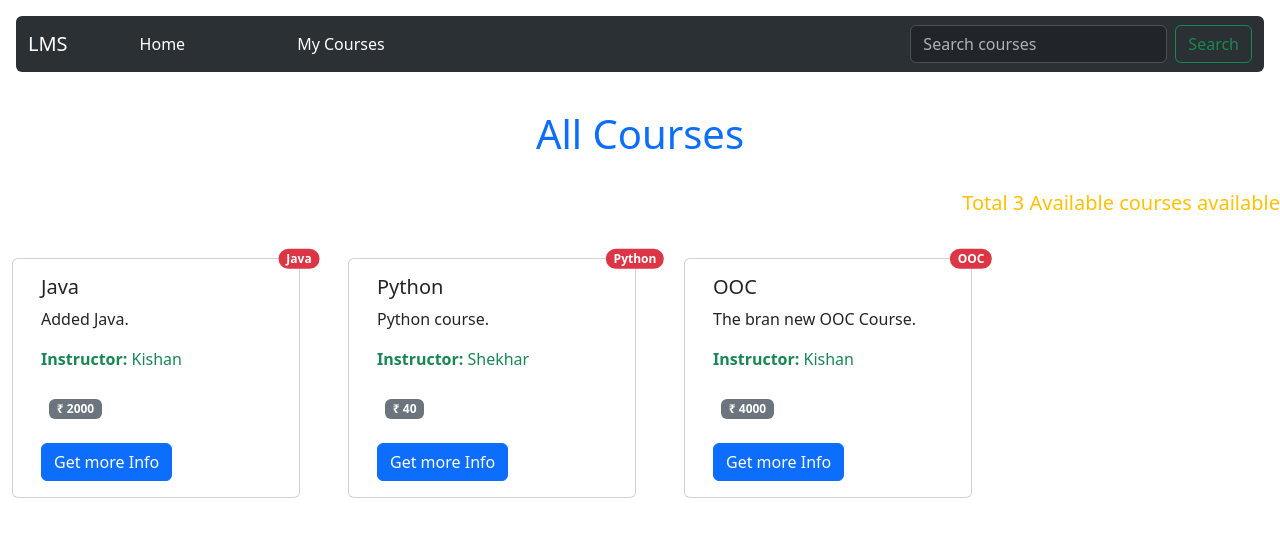
After one commit to charankulal/Learning-Management-System-Django, a Django app: page /student/main/ in a window 1280 px wide. The commit adds this page. Shown: the top 537 px of the page. Run offline with Django 4.2, Linux system fonts and the light colour scheme; data comes from the database, SQL or seed files in the repository.

Commit message:
Updated project

```diff
--- a/base/templates/base/home.html
+++ b/base/templates/base/home.html
@@ -10,7 +10,7 @@
 
 
 <p class="text-center text-primary fs-1 my-4" style="padding-top: 5rem;">{{q}} Courses</p>
-<p class="text-end text-warning fs-4" >Total {{course.count}} courses</p>
+<p class="text-end text-warning fs-5" >Total {{course.count}} Available courses available</p>
 
 
 
--- /dev/null
+++ b/base/templates/base/student_main_page.html
@@ -0,0 +1,81 @@
+<!DOCTYPE html>
+<html lang="en">
+<head>
+    <meta charset="UTF-8">
+    <meta name="viewport" content="width=device-width, initial-scale=1.0">
+    <link href="https://cdn.jsdelivr.net/npm/bootstrap@5.3.2/dist/css/bootstrap.min.css" rel="stylesheet"
+        integrity="sha384-T3c6CoIi6uLrA9TneNEoa7RxnatzjcDSCmG1MXxSR1GAsXEV/Dwwykc2MPK8M2HN" crossorigin="anonymous">
+    <title>Student</title>
+</head>
+<body>
+    <nav class="navbar navbar-expand-lg bg-body-tertiary m-3 rounded fixed-top" data-bs-theme="dark">
+        <div class="container-fluid">
+            <a class="navbar-brand" href="#">LMS</a>
+            <button class="navbar-toggler" type="button" data-bs-toggle="collapse" data-bs-target="#navbarSupportedContent"
+                aria-controls="navbarSupportedContent" aria-expanded="false" aria-label="Toggle navigation">
+                <span class="navbar-toggler-icon"></span>
+            </button>
+            <div class="collapse navbar-collapse" id="navbarSupportedContent">
+                <ul class="navbar-nav me-auto mb-2 mb-lg-0">
+                    <li class="nav-item mx-5">
+                        <a class="nav-link active" aria-current="page" href="#">Home</a>
+                    </li>
+                    <li class="nav-item mx-5">
+                        <a class="nav-link active" aria-current="page" href="#">My Courses</a>
+                    </li>
+
+
+
+                </ul>
+                <form class="d-flex" role="search" method="get" action="">
+                    <input class="form-control me-2" type="search" placeholder="Search courses" aria-label="Search" name="q">
+                    <button class="btn btn-outline-success" type="submit">Search</button>
+                </form>
+            </div>
+        </div>
+    </nav>
+    <p class="text-center text-primary fs-1 my-4" style="padding-top: 5rem;">{{q}} Courses</p>
+    <p class="text-end text-warning fs-5" >Total {{course.count}} Available courses available</p>
+
+
+
+
+
+        <div class="row">
+
+            {% for c in course %}
+
+            <div class="card m-4" style="width: 18rem;">
+                <span class="position-absolute top-0 start-100 translate-middle badge rounded-pill bg-danger">
+                    {{c.category}}
+                    <span class="visually-hidden">unread messages</span>
+                  </span>
+
+                <div class="card-body">
+                    <h5 class="card-title">{{c.courseName}}</h5>
+                    <p class="card-text">{{c.description}}.</p>
+                    <span class="ml-5 text-success"><b>Instructor:</b> {{c.teacher_id}}</span>
+                    <div class="my-3 p-2">
+                        <span class="badge text-bg-secondary">&#8377; {{c.price}}</span>
+                    </div>
+                    <a class="btn btn-primary" href="{% url 'course' c.id %}">Get more Info</a>
+                </div>
+            </div>
+
+
+
+            {% endfor %}
+
+        </div>
+        <script src="https://cdn.jsdelivr.net/npm/bootstrap@5.3.2/dist/js/bootstrap.bundle.min.js"
+        integrity="sha384-C6RzsynM9kWDrMNeT87bh95OGNyZPhcTNXj1NW7RuBCsyN/o0jlpcV8Qyq46cDfL"
+        crossorigin="anonymous"></script>
+    <script src="https://cdn.jsdelivr.net/npm/@popperjs/core@2.11.8/dist/umd/popper.min.js"
+        integrity="sha384-I7E8VVD/ismYTF4hNIPjVp/Zjvgyol6VFvRkX/vR+Vc4jQkC+hVqc2pM8ODewa9r"
+        crossorigin="anonymous"></script>
+    <script src="https://cdn.jsdelivr.net/npm/bootstrap@5.3.2/dist/js/bootstrap.min.js"
+        integrity="sha384-BBtl+eGJRgqQAUMxJ7pMwbEyER4l1g+O15P+16Ep7Q9Q+zqX6gSbd85u4mG4QzX+"
+        crossorigin="anonymous"></script>
+
+</body>
+</html>
--- a/base/urls.py
+++ b/base/urls.py
@@ -7,4 +7,6 @@ urlpatterns = [
     path('',views.home,name="home"),
     path('course/<str:pk>/',views.courses,name="course"),
     path('login/', views.loginPage, name="login"),
+    path('student/main/',views.studentMainPage,name='studentmain')
+
 ]
--- a/base/views.py
+++ b/base/views.py
@@ -1,9 +1,22 @@
 from django.shortcuts import render, redirect
 from django.contrib import messages
+from django.contrib.auth.models import AnonymousUser
 from django.contrib.auth import authenticate, login, logout
 from .models import Course, Teacher, Topic, Student, PurchaseAndEnrolment
 
 login_cnd = False
+
+def studentMainPage(request):
+    if request.GET.get('q') != None:
+        q = request.GET.get('q')
+        course = Course.objects.filter(courseName__icontains=q)
+
+    else:
+        course = Course.objects.all()
+        q = "All"
+
+    context = {'course': course, 'q': q}
+    return render(request,'base/student_main_page.html',context)
 
 
 def loginPage(request):
@@ -14,10 +27,15 @@ def loginPage(request):
         password = request.POST.get('password')
 
         try:
-            student = Student.objects.get(email=email)
-            if student.password == password:
-                login_cnd = True
-                return redirect('home')
+            user = authenticate(request, email=email, password=password)
+            if user is not None:
+                login(request, user)
+            # student = Student.objects.get(email=email)
+            # if student.password == password:
+            #     login_cnd = True
+                # context1={'student':student}
+                # return render(request,'base/student_main_page',context)
+                return redirect('studentmain')
 
         except:
             messages.error(request, "User Doesn't exist")
--- a/templates/navbar.html
+++ b/templates/navbar.html
@@ -9,9 +9,6 @@
             <ul class="navbar-nav me-auto mb-2 mb-lg-0">
                 <li class="nav-item mx-5">
                     <a class="nav-link active" aria-current="page" href="/">Home</a>
-                </li>
-                <li class="nav-item mx-5">
-                    <a class="nav-link active" aria-current="page" href="/">Categories</a>
                 </li>
                 <li class="nav-item mx-5">
                     <a class="nav-link active btn btn-primary " aria-current="page" href="{% url 'login' %}">Are you Student?<u>Login</u></a>
```
Also changed, not shown: base/templates/base/download.jpeg (deleted), base/templates/base/images.jpeg (deleted).
